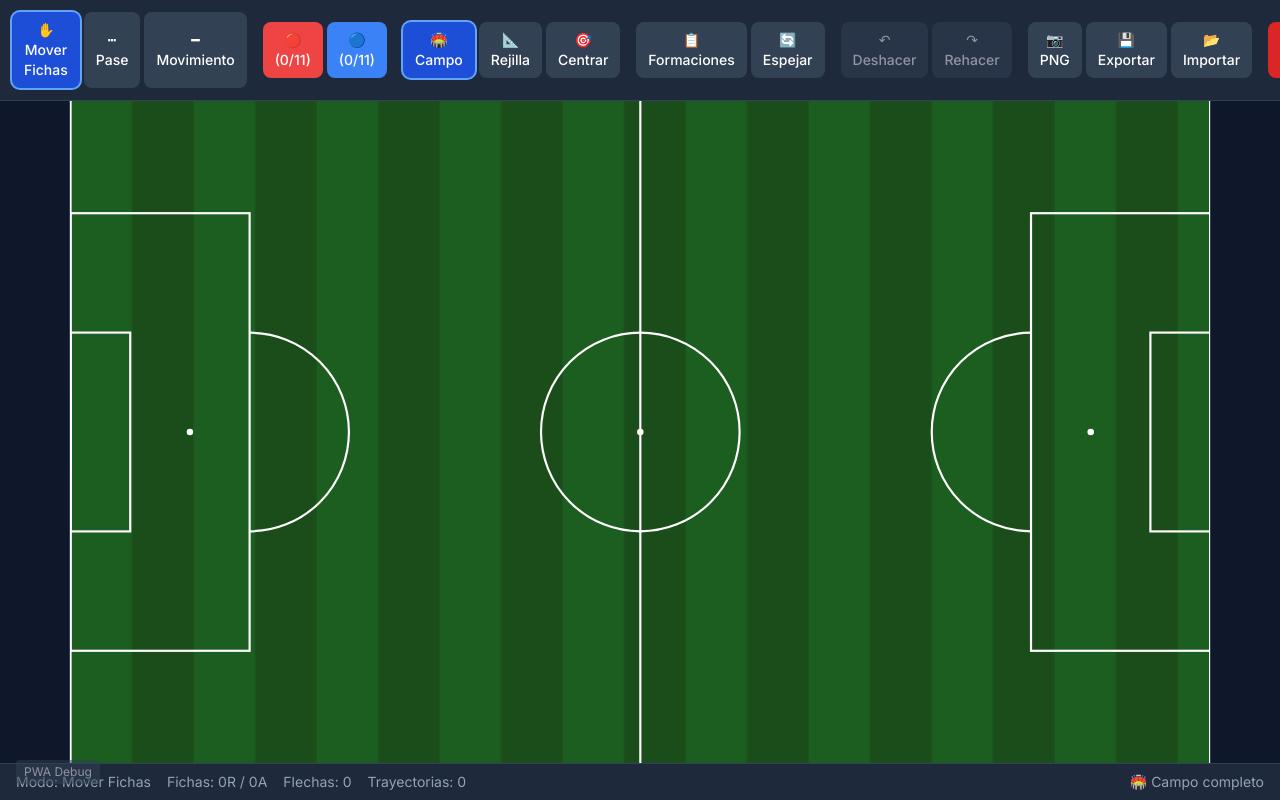
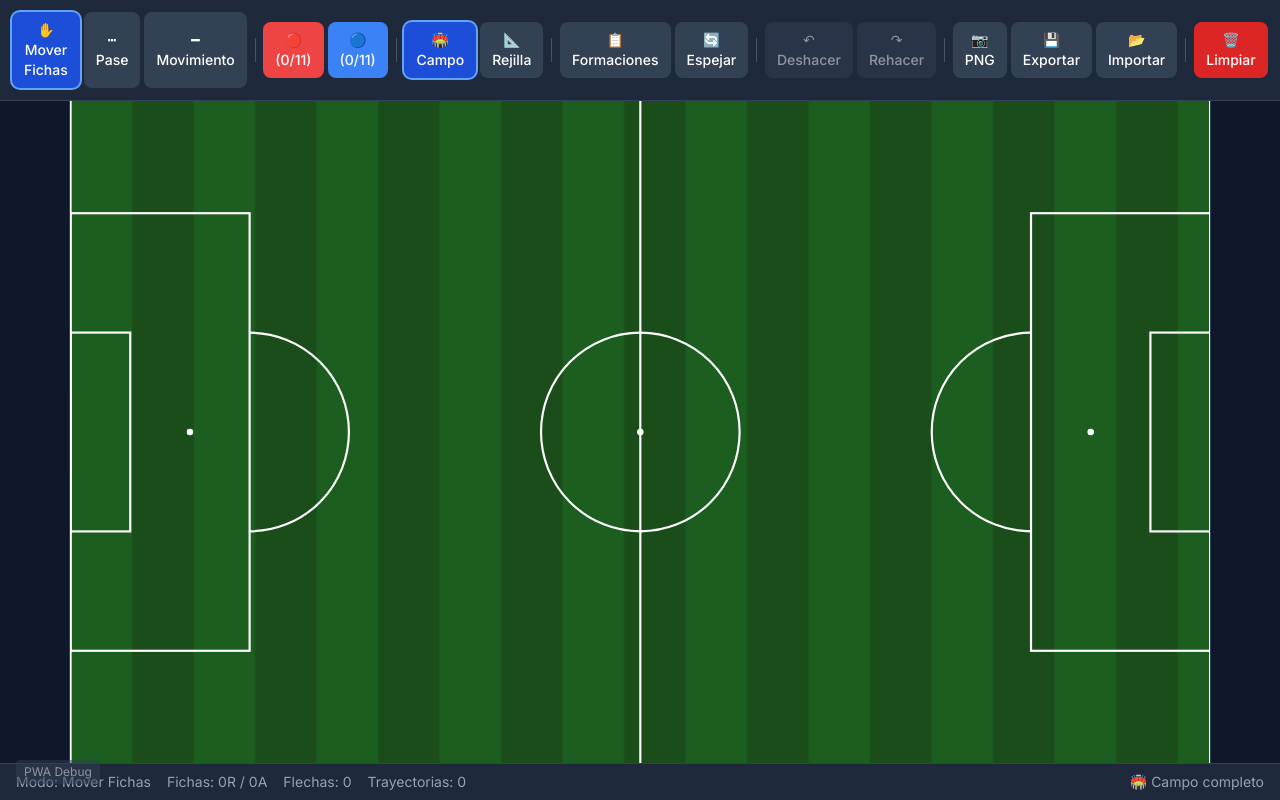
Before and after one commit to jjatencia/pizarra-tactica, a React (Vite) app: page / in a window 1280 px wide. Built offline with nearby package versions, Linux system fonts and the light colour scheme.

Commit message:
Remove centering button

```diff
--- a/src/components/Toolbar.tsx
+++ b/src/components/Toolbar.tsx
@@ -21,7 +21,6 @@
     setTrajectoryType,
     toggleGridSnap,
     toggleFullField,
-    resetView,
     reset,
     mirror,
     undo,
@@ -143,13 +142,6 @@
         >
           📐 Rejilla
         </button>
-        <button
-          className="btn btn-secondary text-sm"
-          onClick={resetView}
-          title="Resetear zoom y posición del campo"
-        >
-          🎯 Centrar
-        </button>
       </div>
 
       {/* Divider */}
```
